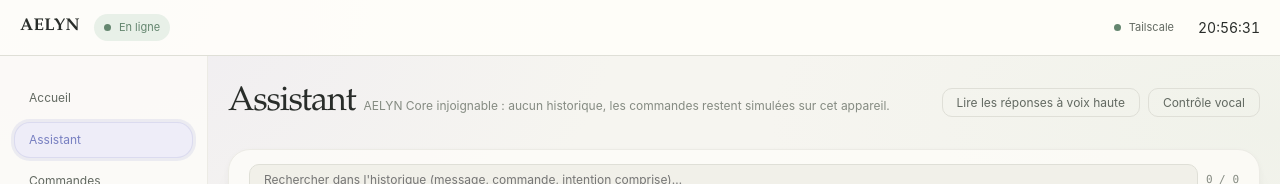
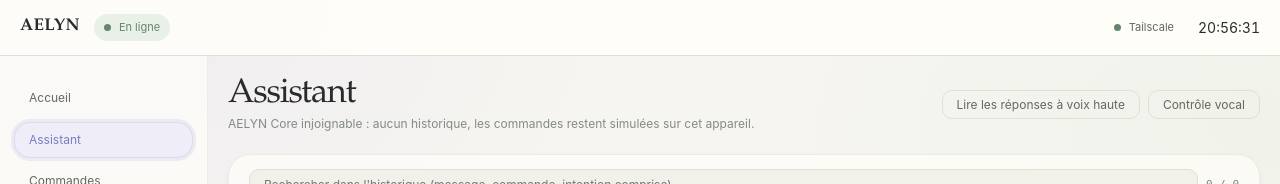
Before and after one commit to Djamal029/aelyn-lite, a React (Vite) app in the folder src/frontend/web/: page /assistant in a window 1280 px wide. Shown: the top 184 px of the page. Built offline with nearby package versions, Linux system fonts and the light colour scheme; no server answers.

Commit message:
frontend: titre et sous-titre de la page Assistant sur deux lignes au lieu d'etre serres cote a cote

```diff
--- a/src/frontend/web/src/pages/Assistant.module.css
+++ b/src/frontend/web/src/pages/Assistant.module.css
@@ -18,8 +18,8 @@
 
 .titleGroup {
   display: flex;
-  align-items: baseline;
-  gap: var(--sp-2);
+  flex-direction: column;
+  gap: 2px;
   min-width: 0;
 }
 
@@ -28,6 +28,7 @@
   font-size: clamp(24px, 3vw, 34px);
   font-weight: 500;
   letter-spacing: -0.035em;
+  line-height: 1.1;
 }
 
 .subtitle {
```
